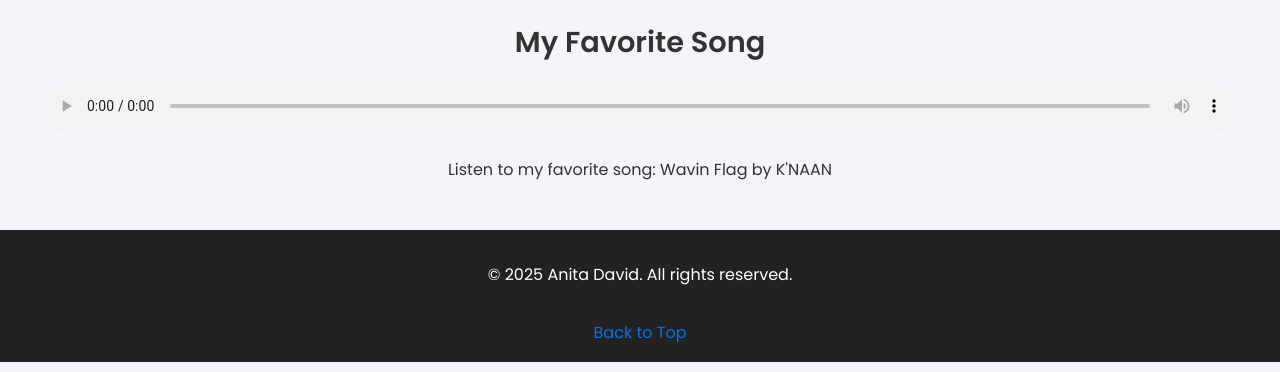
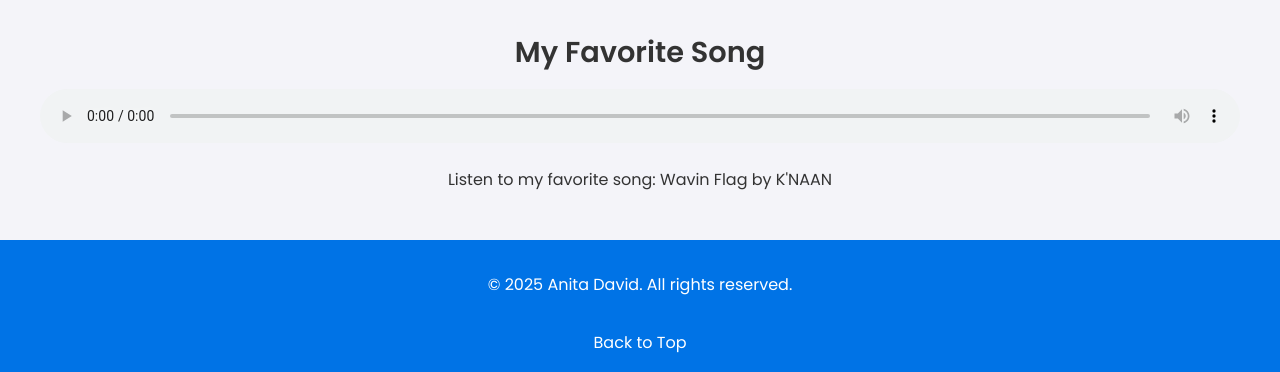
Before and after one commit to anita-david/HTML-Assignment, a plain HTML site: page Assignment 2(ALTSOE0242474)/media.html in a window 1280 px wide. Shown: the part 2242-2614 px from the top of the page. Drawn offline with Linux system fonts and the light colour scheme.

Commit message:
media css update

```diff
--- a/Assignment 2(ALTSOE0242474)/media.css
+++ b/Assignment 2(ALTSOE0242474)/media.css
@@ -46,7 +46,7 @@ header {
     padding: 1.5em 0;
     background-color: #0073e6;
     color: white;
-    margin-top: 100px;
+    margin-top: 110px;
 }
 
 main {
@@ -83,14 +83,14 @@ section h2 {
 footer {
     text-align: center;
     padding: 1em 0;
-    background-color: #222;
+    background-color: var(--primary-color);
     color: white;
 }
 
 footer .back-to-top {
     display: inline-block;
     margin-top: 1em;
-    color: #0073e6;
+    color: white;
     text-decoration: none;
     transition: text-decoration 0.3s ease;
 }
```
